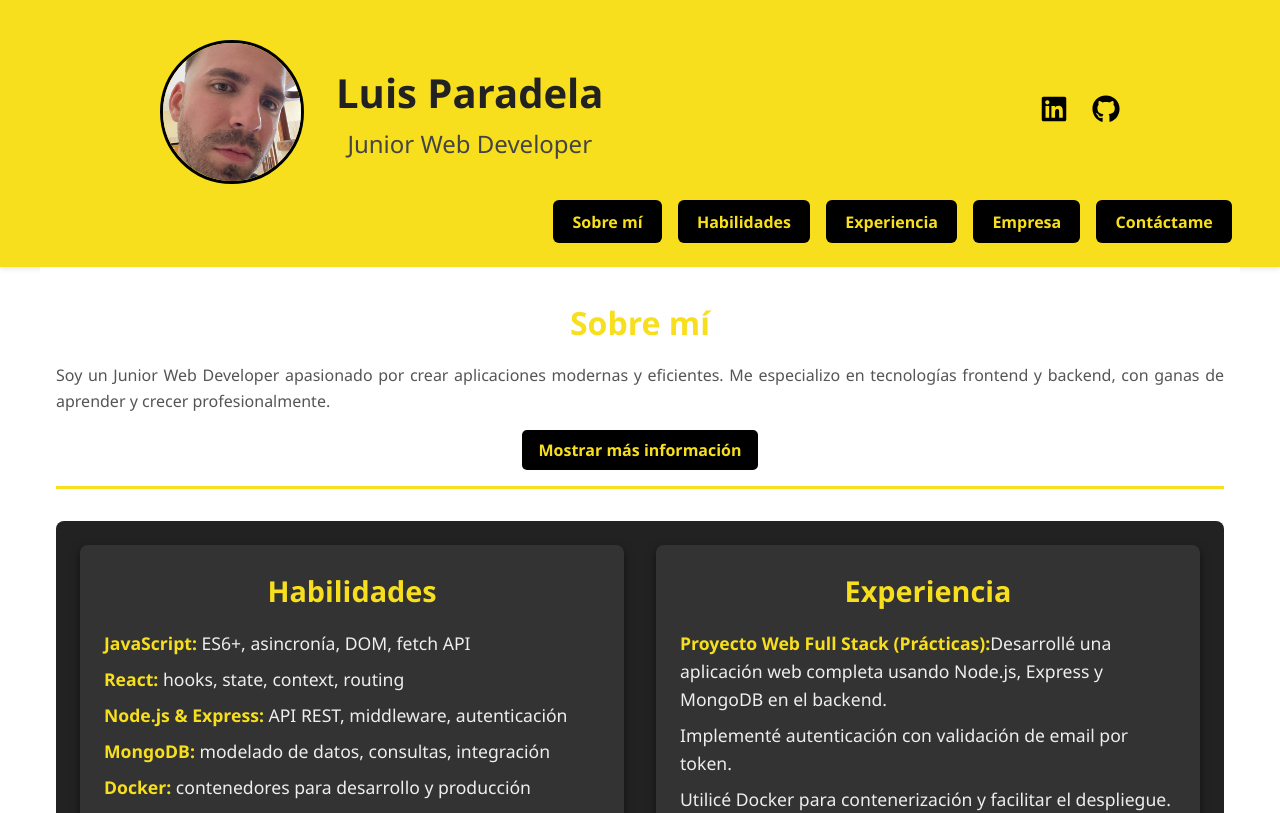
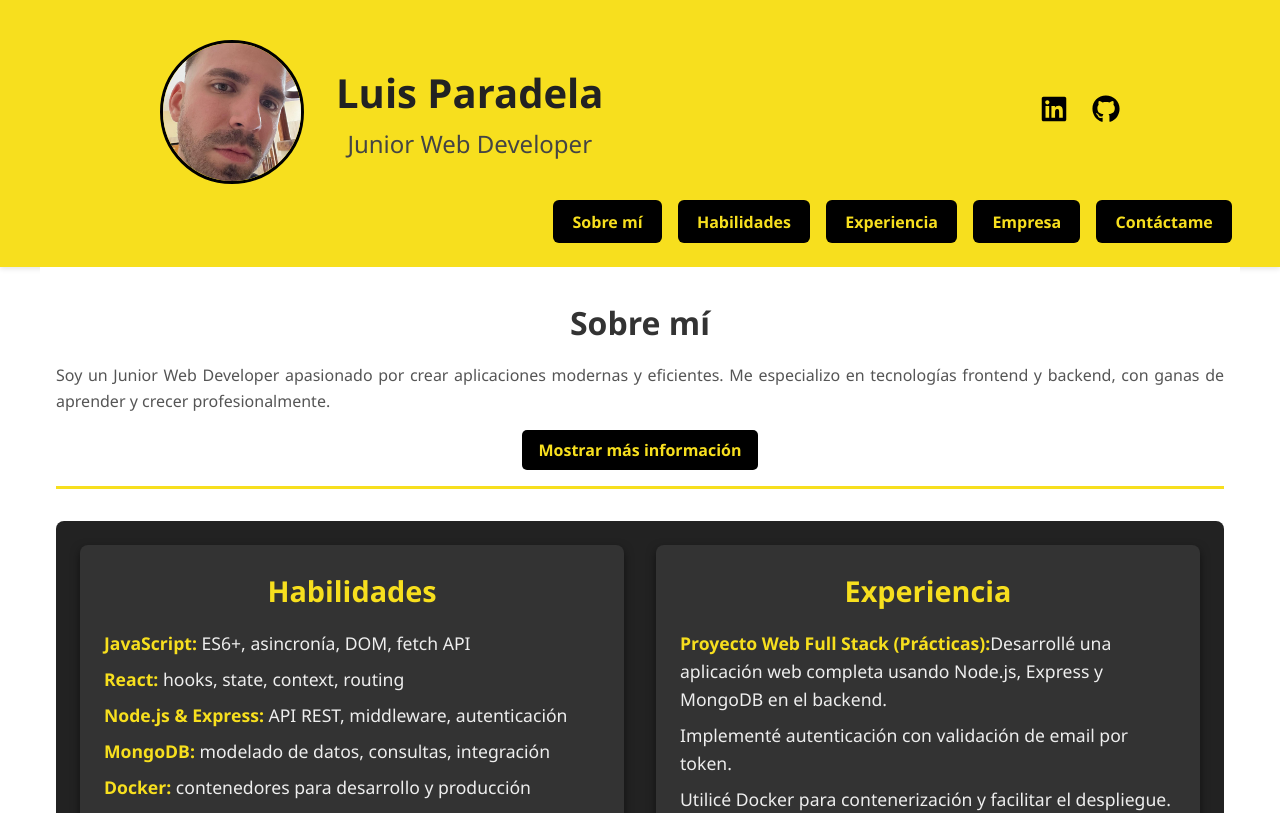
Before and after one commit to Paradels/Paradels.Portfolio.io, a React (Vite) app: page / in a window 1280 px wide. Shown: the top 813 px of the page. Built offline with nearby package versions, Linux system fonts and the light colour scheme.

Commit message:
Cambio color titulo

```diff
--- a/src/styles/MainContent.module.css
+++ b/src/styles/MainContent.module.css
@@ -17,7 +17,6 @@
 
 .aboutMe h2 {
   text-align: center;
-  color: #f7df1e;
   font-size: 2rem;
   margin-bottom: 1rem;
 }
```
